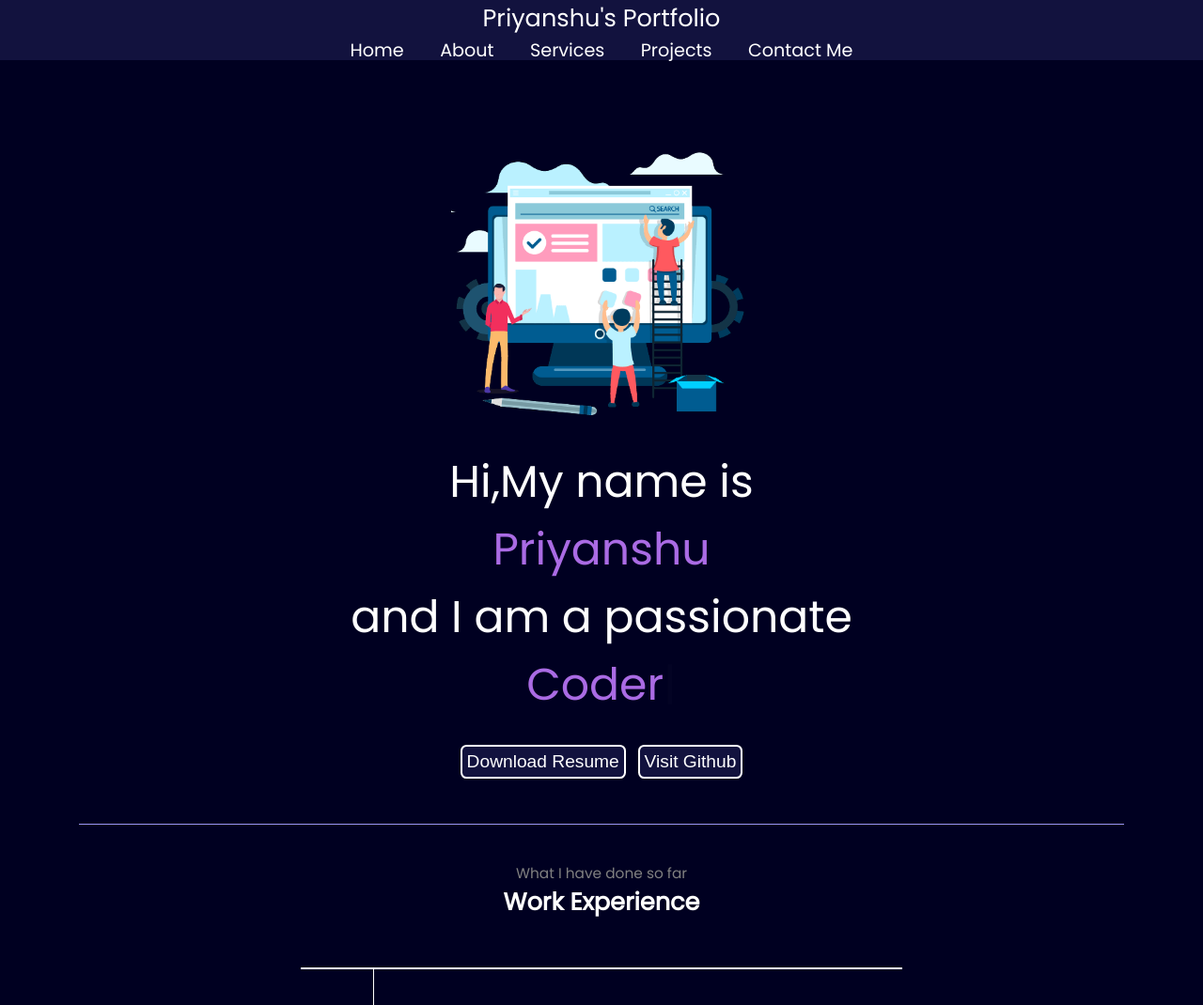
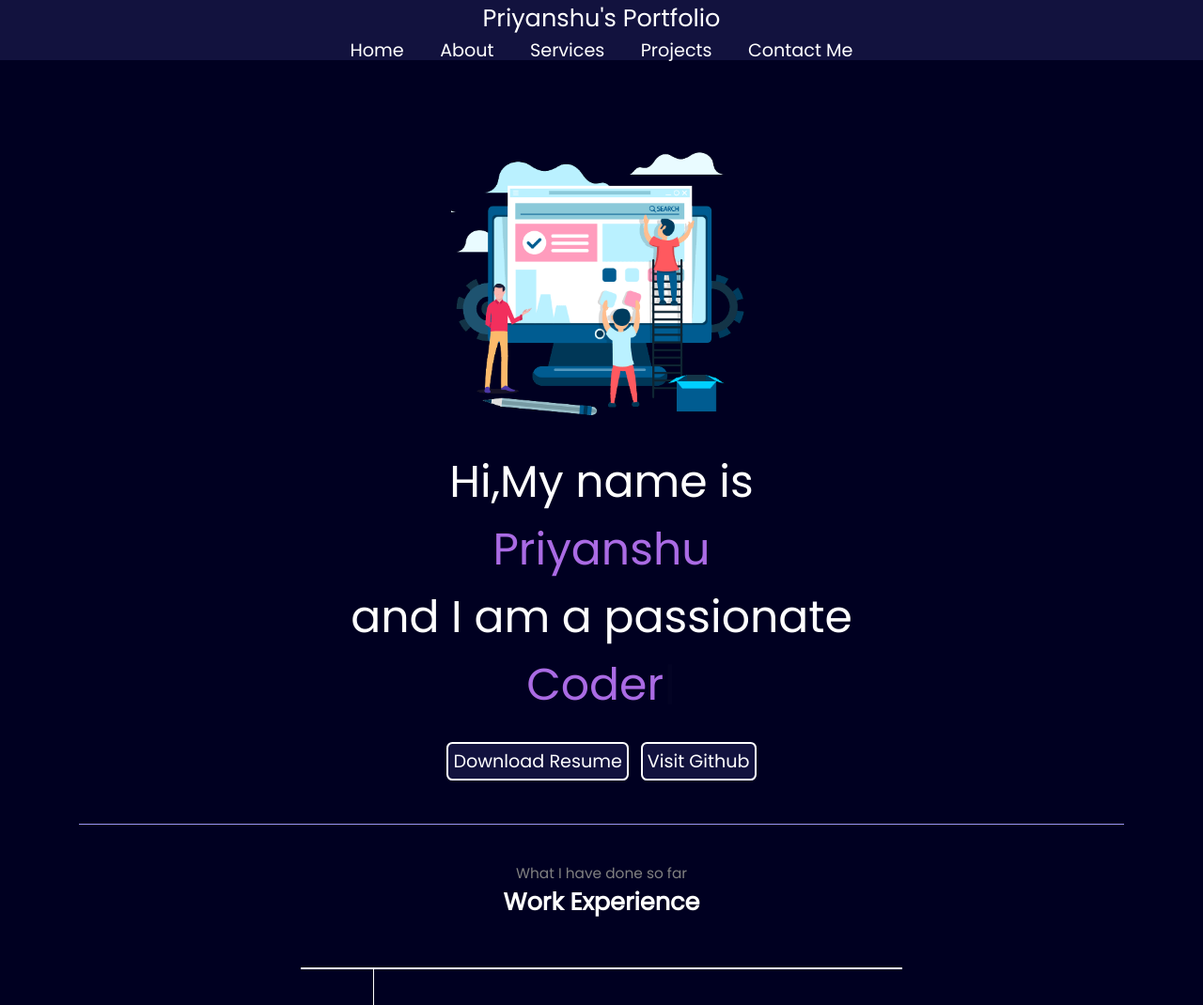
Before and after one commit to priyanshu08soni/Portfolio, a plain HTML site: page index.html in a window 1280 px wide. Shown: the top 1070 px of the page at 94% size. Drawn offline with nearby package versions, Linux system fonts and the light colour scheme.

Commit message:
completed

```diff
--- a/index.html
+++ b/index.html
@@ -242,8 +242,8 @@
             <span id="element"></span>
           </div>
           <div class="buttons">
-            <button class="btn">Download Resume</button>
-            <button class="btn">Visit Github</button>
+            <a class="btn">Download Resume</a>
+            <a class="btn">Visit Github</a>
           </div>
         </div>
 
```
